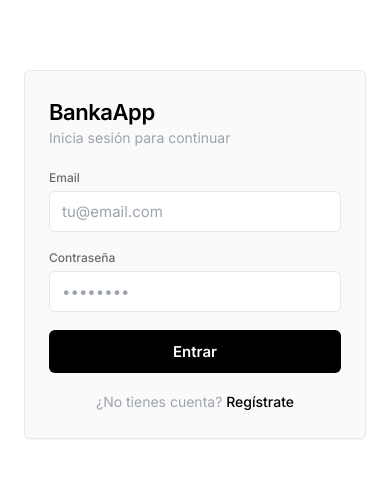
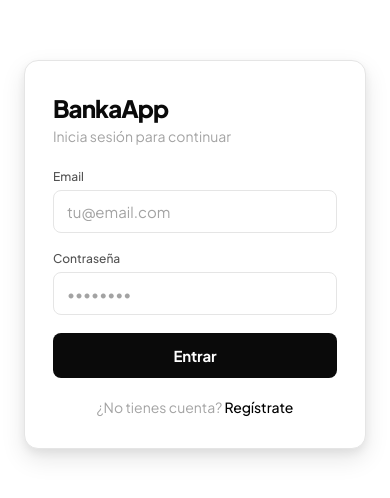
Before and after one commit to alejandroMartin99/BankaAppTracker, an Angular app in the folder Frontend/banka-app/: page /login in a window 390 px wide. Shown: the part 168-666 px from the top of the page. Built offline with nearby package versions, Linux system fonts and the light colour scheme.

Commit message:
refactor: update styles for improved consistency and responsiveness across components

```diff
--- a/Frontend/banka-app/src/app/pages/inversion/inversion.component.scss
+++ b/Frontend/banka-app/src/app/pages/inversion/inversion.component.scss
@@ -19,10 +19,10 @@
 }
 
 .section-title {
-  font-size: 9px;
+  font-size: 10px;
   font-weight: 600;
   text-transform: uppercase;
-  letter-spacing: 0.06em;
+  letter-spacing: 0.07em;
   color: var(--color-text-muted);
   margin: 0 0 10px 0;
 }
--- a/Frontend/banka-app/src/app/pages/login/login.component.scss
+++ b/Frontend/banka-app/src/app/pages/login/login.component.scss
@@ -10,18 +10,18 @@
 .auth-card {
   width: 100%;
   max-width: 360px;
-  background: var(--color-surface);
+  background: var(--color-bg);
   border: 1px solid var(--color-border);
-  border-radius: var(--radius);
-  padding: 28px 24px;
-  box-shadow: var(--shadow);
+  border-radius: var(--radius-lg);
+  padding: 32px 28px;
+  box-shadow: var(--shadow-md);
 }
 
 .auth-title {
-  font-size: 22px;
-  font-weight: 600;
+  font-size: 24px;
+  font-weight: 800;
   margin: 0 0 4px 0;
-  letter-spacing: -0.02em;
+  letter-spacing: -0.04em;
 }
 
 .auth-subtitle {
@@ -49,17 +49,19 @@
 }
 
 .form-group input {
-  padding: 10px 12px;
+  padding: 11px 13px;
   font-size: 15px;
   border: 1px solid var(--color-border);
   border-radius: var(--radius);
   background: var(--color-bg);
   font-family: inherit;
+  transition: border-color var(--transition-fast), box-shadow var(--transition-fast);
 }
 
 .form-group input:focus {
   outline: none;
-  border-color: #000;
+  border-color: var(--color-text);
+  box-shadow: 0 0 0 3px rgba(10, 10, 10, 0.08);
 }
 
 .form-group input::placeholder {
@@ -81,16 +83,21 @@
 }
 
 .auth-btn {
-  padding: 12px 16px;
+  padding: 13px 16px;
   font-size: 15px;
-  font-weight: 600;
+  font-weight: 700;
   color: #fff;
-  background: #000;
+  background: #0a0a0a;
   border: none;
   border-radius: var(--radius);
   cursor: pointer;
   font-family: inherit;
-  transition: opacity 0.2s;
+  letter-spacing: -0.01em;
+  transition: opacity var(--transition-base), transform var(--transition-fast);
+}
+
+.auth-btn:active:not(:disabled) {
+  transform: scale(0.99);
 }
 
 .auth-btn:hover:not(:disabled) {
--- a/Frontend/banka-app/src/app/pages/register/register.component.scss
+++ b/Frontend/banka-app/src/app/pages/register/register.component.scss
@@ -10,18 +10,18 @@
 .auth-card {
   width: 100%;
   max-width: 360px;
-  background: var(--color-surface);
+  background: var(--color-bg);
   border: 1px solid var(--color-border);
-  border-radius: var(--radius);
-  padding: 28px 24px;
-  box-shadow: var(--shadow);
+  border-radius: var(--radius-lg);
+  padding: 32px 28px;
+  box-shadow: var(--shadow-md);
 }
 
 .auth-title {
-  font-size: 22px;
-  font-weight: 600;
+  font-size: 24px;
+  font-weight: 800;
   margin: 0 0 4px 0;
-  letter-spacing: -0.02em;
+  letter-spacing: -0.04em;
 }
 
 .auth-subtitle {
@@ -48,16 +48,18 @@
   }
 
   input {
-    padding: 10px 12px;
+    padding: 11px 13px;
     font-size: 15px;
     border: 1px solid var(--color-border);
     border-radius: var(--radius);
     background: var(--color-bg);
     font-family: inherit;
+    transition: border-color var(--transition-fast), box-shadow var(--transition-fast);
 
     &:focus {
       outline: none;
-      border-color: #000;
+      border-color: var(--color-text);
+      box-shadow: 0 0 0 3px rgba(10, 10, 10, 0.08);
     }
 
     &::placeholder {
@@ -90,23 +92,28 @@
 }
 
 .auth-btn {
-  padding: 12px 16px;
+  padding: 13px 16px;
   font-size: 15px;
-  font-weight: 600;
+  font-weight: 700;
   color: #fff;
-  background: #000;
+  background: #0a0a0a;
   border: none;
   border-radius: var(--radius);
   cursor: pointer;
   font-family: inherit;
-  transition: opacity 0.2s;
+  letter-spacing: -0.01em;
+  transition: opacity var(--transition-base), transform var(--transition-fast);
 
   &:hover:not(:disabled) {
-    opacity: 0.9;
+    opacity: 0.88;
+  }
+
+  &:active:not(:disabled) {
+    transform: scale(0.99);
   }
 
   &:disabled {
-    opacity: 0.6;
+    opacity: 0.5;
     cursor: not-allowed;
   }
 }
--- a/Frontend/banka-app/src/app/pages/resumen/resumen.component.scss
+++ b/Frontend/banka-app/src/app/pages/resumen/resumen.component.scss
@@ -7,10 +7,10 @@
 }
 
 .section-title {
-  font-size: 9px;
+  font-size: 10px;
   font-weight: 600;
   text-transform: uppercase;
-  letter-spacing: 0.06em;
+  letter-spacing: 0.07em;
   color: var(--color-text-muted);
   margin: 0 0 10px 0;
 }
@@ -199,7 +199,8 @@
   padding: 12px 14px;
   background: var(--color-surface);
   border: 1px solid var(--color-border-light);
-  border-radius: var(--radius);
+  border-radius: var(--radius-md);
+  box-shadow: var(--shadow-xs);
 }
 
 .totals-row {
@@ -208,12 +209,13 @@
   align-items: center;
   padding: 6px 0;
   font-size: 12px;
+  font-variant-numeric: tabular-nums;
 
   &--balance {
     border-top: 1px solid var(--color-border-light);
     margin-top: 6px;
     padding-top: 10px;
-    font-weight: 600;
+    font-weight: 700;
   }
 }
 
@@ -250,12 +252,15 @@
 .category-card {
   background: var(--color-surface);
   border: 1px solid var(--color-border-light);
-  border-radius: var(--radius);
+  border-radius: var(--radius-md);
+  box-shadow: var(--shadow-xs);
   overflow: hidden;
   min-width: 0;
+  transition: box-shadow var(--transition-fast);
 
   &.expanded {
     border-color: var(--color-border);
+    box-shadow: var(--shadow-sm);
   }
 }
 
@@ -288,8 +293,10 @@
 
 .category-amount {
   font-size: 12px;
-  font-weight: 600;
-  color: #1f2937;
+  font-weight: 700;
+  letter-spacing: -0.02em;
+  color: var(--color-text);
+  font-variant-numeric: tabular-nums;
 
   &--income {
     color: #16a34a;
--- a/Frontend/banka-app/src/styles.scss
+++ b/Frontend/banka-app/src/styles.scss
@@ -1,21 +1,47 @@
-/* BankaApp - Estilo Rebolt.ai: blanco, negro, gris, minimal */
-@import url('https://fonts.googleapis.com/css2?family=Inter:wght@100..900&display=swap');
+/* BankaApp – minimal black/white, premium */
+@import url('https://fonts.googleapis.com/css2?family=Plus+Jakarta+Sans:ital,wght@0,300;0,400;0,500;0,600;0,700;0,800;1,400&display=swap');
 
 :root {
+  /* — Color --------------------------------------------------- */
   --color-bg: #ffffff;
   --color-surface: #fafafa;
-  --color-text: #000000;
-  --color-text-secondary: #6b6b6b;
-  --color-text-muted: #9ca3af;
-  --color-border: #e5e7eb;
-  --color-border-light: #f3f4f6;
-  --font-sans: 'Inter', -apple-system, BlinkMacSystemFont, 'Segoe UI', sans-serif;
-  --radius: 6px;
-  --radius-sm: 4px;
-  --shadow: 0 1px 2px rgba(0, 0, 0, 0.04);
-  --shadow-sm: 0 0 0 1px rgba(0, 0, 0, 0.04);
-  --nav-height: 56px;
+  --color-surface-raised: #f5f5f5;
+  --color-text: #0a0a0a;
+  --color-text-secondary: #525252;
+  --color-text-muted: #a3a3a3;
+  --color-border: #e5e5e5;
+  --color-border-light: #f0f0f0;
+  --color-focus: rgba(10, 10, 10, 0.5);
+
+  /* — Typography ----------------------------------------------- */
+  --font-sans: 'Plus Jakarta Sans', -apple-system, BlinkMacSystemFont, 'Segoe UI', sans-serif;
+  --font-mono: 'SF Mono', 'Fira Code', ui-monospace, monospace;
+
+  /* — Shadow --------------------------------------------------- */
+  --shadow-xs: 0 1px 2px rgba(0, 0, 0, 0.05);
+  --shadow-sm: 0 1px 3px rgba(0, 0, 0, 0.07), 0 1px 2px rgba(0, 0, 0, 0.04);
+  --shadow:    0 4px 6px rgba(0, 0, 0, 0.06), 0 2px 4px rgba(0, 0, 0, 0.04);
+  --shadow-md: 0 10px 24px rgba(0, 0, 0, 0.10), 0 4px 8px rgba(0, 0, 0, 0.06);
+  --shadow-lg: 0 20px 40px rgba(0, 0, 0, 0.16), 0 8px 16px rgba(0, 0, 0, 0.08);
+
+  /* — Radius --------------------------------------------------- */
+  --radius-xs: 3px;
+  --radius-sm: 5px;
+  --radius:    8px;
+  --radius-md: 10px;
+  --radius-lg: 14px;
+  --radius-xl: 20px;
+  --radius-full: 9999px;
+
+  /* — Transition ----------------------------------------------- */
+  --transition-fast: 0.12s ease;
+  --transition-base: 0.2s ease;
+  --transition-slow: 0.35s ease;
+
+  /* — Layout --------------------------------------------------- */
+  --nav-height: 58px;
   --safe-area-bottom: env(safe-area-inset-bottom, 0);
+  --content-max-width: 560px;
 }
 
 * {
@@ -31,9 +57,35 @@ html, body {
   color: var(--color-text);
   -webkit-font-smoothing: antialiased;
   -moz-osx-font-smoothing: grayscale;
+  scroll-behavior: smooth;
 }
 
-/* Loader compartido (Gastos, Resumen, Transacciones) */
+/* Focus ring — keyboard only */
+:focus-visible {
+  outline: 2px solid var(--color-focus);
+  outline-offset: 2px;
+  border-radius: var(--radius-sm);
+}
+
+/* ── Shimmer skeleton ───────────────────────────────────────── */
+@keyframes shimmer {
+  0%   { background-position: -200% center; }
+  100% { background-position:  200% center; }
+}
+
+.skeleton {
+  background: linear-gradient(
+    90deg,
+    var(--color-border-light) 25%,
+    var(--color-border) 50%,
+    var(--color-border-light) 75%
+  );
+  background-size: 200% 100%;
+  animation: shimmer 1.6s ease-in-out infinite;
+  border-radius: var(--radius-sm);
+}
+
+/* ── Shared loader ──────────────────────────────────────────── */
 .loader-overlay {
   position: fixed;
   inset: 0;
@@ -41,17 +93,17 @@ html, body {
   display: flex;
   align-items: center;
   justify-content: center;
-  background: rgba(255, 255, 255, 0.85);
-  backdrop-filter: blur(6px);
-  -webkit-backdrop-filter: blur(6px);
+  background: rgba(255, 255, 255, 0.9);
+  backdrop-filter: blur(8px);
+  -webkit-backdrop-filter: blur(8px);
 }
 
 .loader-card {
-  background: var(--color-surface);
-  border: 1px solid var(--color-border-light);
-  border-radius: 16px;
+  background: var(--color-bg);
+  border: 1px solid var(--color-border);
+  border-radius: var(--radius-lg);
   padding: 28px 36px;
-  box-shadow: 0 12px 40px rgba(0, 0, 0, 0.08);
+  box-shadow: var(--shadow-md);
   text-align: center;
   min-width: 200px;
 }
@@ -60,13 +112,13 @@ html, body {
   display: flex;
   align-items: center;
   justify-content: center;
-  gap: 8px;
+  gap: 7px;
   margin-bottom: 14px;
 }
 
 .loader-dot {
-  width: 10px;
-  height: 10px;
+  width: 8px;
+  height: 8px;
   border-radius: 50%;
   background: var(--color-text);
   animation: loader-bounce 0.6s ease-in-out infinite both;
@@ -77,20 +129,21 @@ html, body {
 .loader-dot:nth-child(3) { animation-delay: 0.24s; }
 
 @keyframes loader-bounce {
-  0%, 80%, 100% { transform: scale(0.6); opacity: 0.6; }
-  40% { transform: scale(1.15); opacity: 1; }
+  0%, 80%, 100% { transform: scale(0.6); opacity: 0.4; }
+  40%           { transform: scale(1.2); opacity: 1; }
 }
 
 .loader-text {
   margin: 0 0 14px 0;
-  font-size: 13px;
+  font-size: 12px;
   font-weight: 500;
+  letter-spacing: 0.01em;
   color: var(--color-text-secondary);
 }
 
 .loader-bar {
-  height: 3px;
-  border-radius: 2px;
+  height: 2px;
+  border-radius: var(--radius-full);
   background: var(--color-border-light);
   overflow: hidden;
 }
@@ -101,12 +154,12 @@ html, body {
   height: 100%;
   width: 0%;
   background: var(--color-text);
-  border-radius: 2px;
+  border-radius: var(--radius-full);
   animation: loader-progress 3s linear forwards;
 }
 
 @keyframes loader-progress {
-  0% { width: 0%; }
-  85% { width: 92%; }
+  0%   { width: 0%; }
+  85%  { width: 92%; }
   100% { width: 92%; }
 }
```
Also changed, not shown: Frontend/banka-app/src/app/layout/layout.component.scss (+62 -39 lines), Frontend/banka-app/src/app/pages/gastos/gastos.component.scss (+64 -37 lines).
